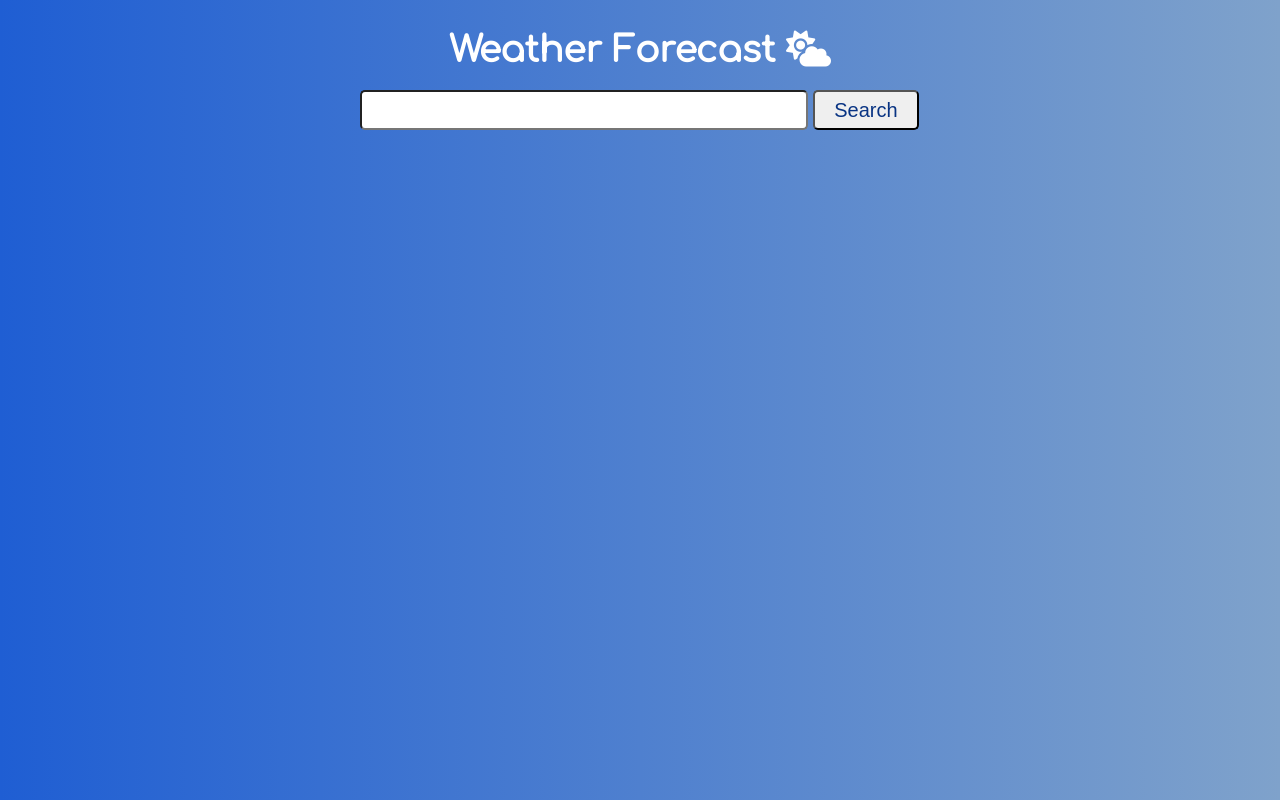
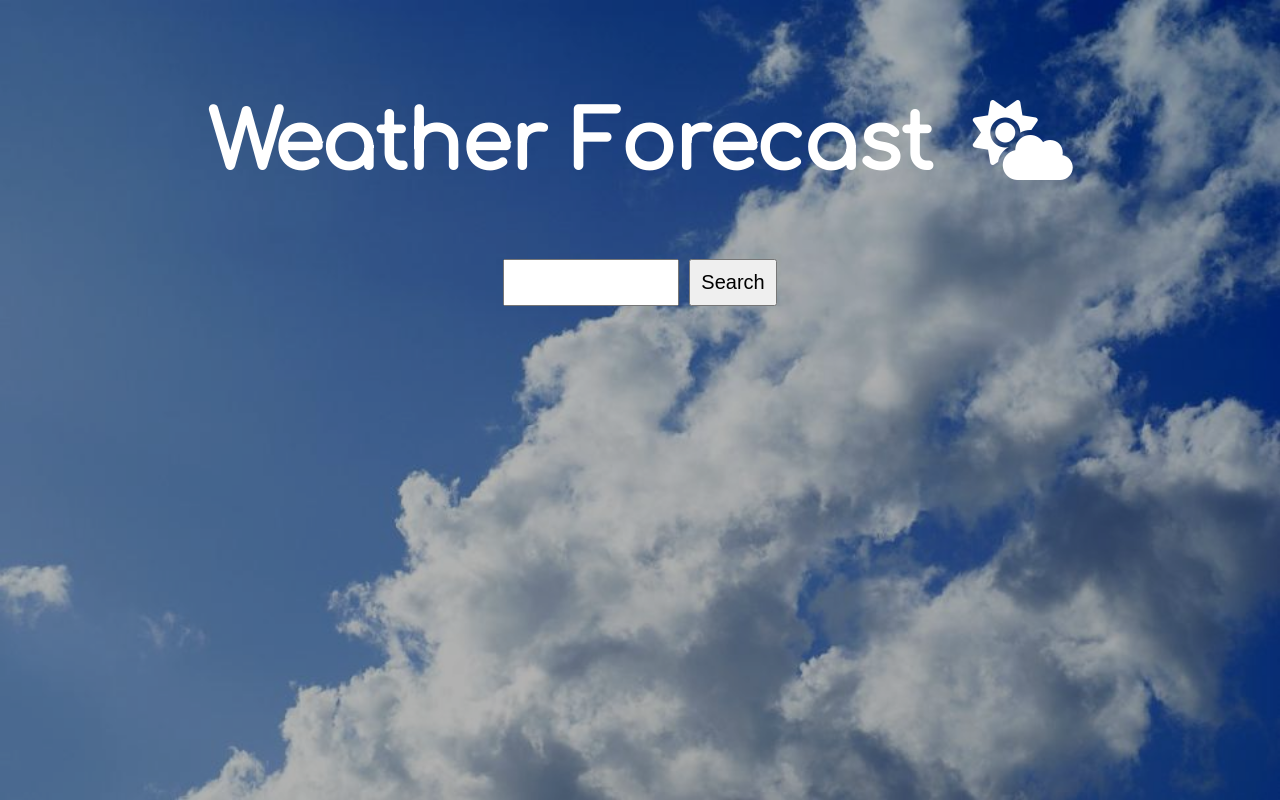
Before and after one commit to Sebastian-Troedsson/Weather-App, a plain HTML site: page frontend/index.html in a window 1280 px wide. Drawn offline with Linux system fonts and the light colour scheme.

Commit message:
Adding new CSS

```diff
--- a/frontend/index.html
+++ b/frontend/index.html
@@ -11,6 +11,15 @@
 </head>
 <body>
   <div class="container">
+    <header class="title"><h1>Weather Forecast<i class="fas fa-cloud-sun"></i></h1></header>
+    <section class="search-section">
+      <input type="text" class="search-input" id="search-input">
+      <button type="submit" class="search-button" id="search-button">Search</button>
+    </section>
+    <section class="information card"></section>
+    </section>
+  </div>
+  <!-- <div class="container">
     <h3 id="search-title">Weather Forecast <i class="fas fa-cloud-sun"></i></h3>
     <div class="search-container">
       <form>
@@ -24,7 +33,7 @@
       <div id="overview"></div>
       <div id="weather-info"></div>
     </div>
-  </div>
+  </div> -->
   <script src="index.js"></script>
 </body>
 </html>
--- a/frontend/style.css
+++ b/frontend/style.css
@@ -5,12 +5,51 @@
 }
 
 body {
-  background-image: linear-gradient(90deg, rgb(31, 94, 211), rgb(127, 162, 203));
+  /* background-image: linear-gradient(90deg, rgb(31, 94, 211), rgb(127, 162, 203)); */
+  background-image: linear-gradient(
+    rgba(0, 0, 0, 0.3),
+    rgba(0, 0, 0, 0.3)
+  ), url('./sky.jpeg');
+  background-size: cover;
+  height: 100%;
+  overflow: hidden;
   color: white;
   font-family: 'Comfortaa', cursive;
 }
 
 .container {
+  margin: 100px 200px;
+  display: flex;
+  flex-direction: column;
+  align-items: center;
+}
+
+.title {
+  font-size: 40px;
+}
+.title i {
+  margin-left: 40px;
+}
+
+.search-section {
+  margin: 70px 0;
+  width: 100%;
+  display: flex;
+  justify-content: center;
+}
+
+.search-input {
+  width: 20%;
+  padding: 10px;
+  font-size: 20px;
+}
+
+.search-button {
+  margin-left: 10px;
+  padding: 10px;
+  font-size: 20px;
+}
+/* .container {
   margin: 30px 300px;
 }
 
@@ -90,4 +129,4 @@ body {
 #overview h2 img {
   margin-left: 10px;
   height: 100px;
-}
+} */
```
Also changed, not shown: frontend/sky.jpeg (added), 2 other files.
